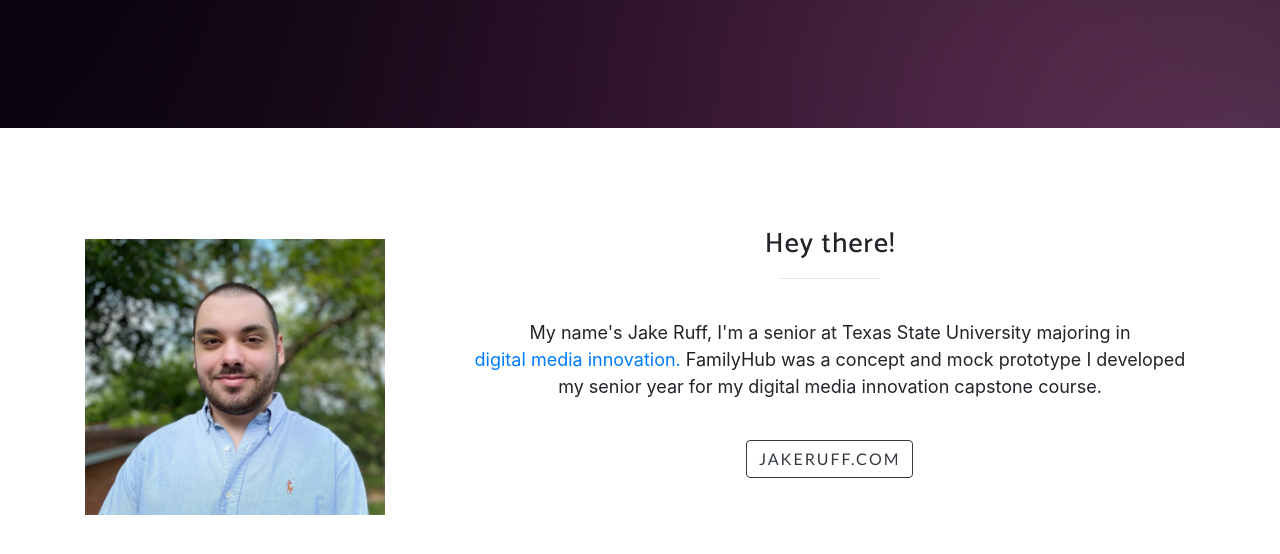
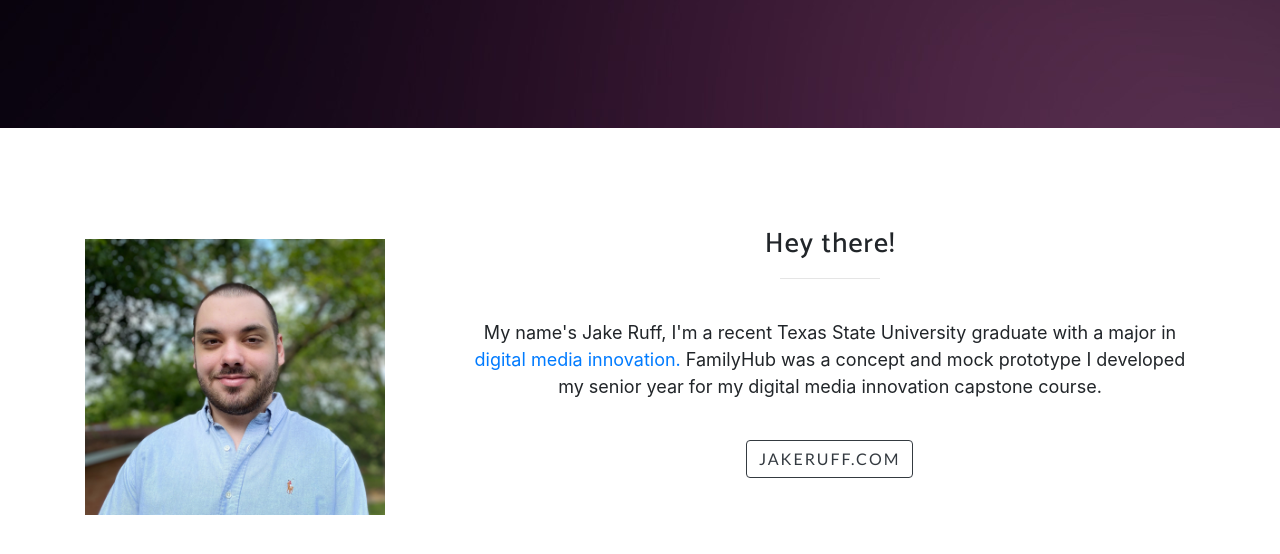
Before and after one commit to JakeRuff/FamilyHub-Prototype, a website with bundled scripts: page index.html in a window 1280 px wide. Shown: the part 9222-9776 px from the top of the page. Built offline with nearby package versions, Linux system fonts and the light colour scheme; a web font is replaced by a local one.

Commit message:
updated footer
changed senior @ TxState to recent graduate

```diff
--- a/index.html
+++ b/index.html
@@ -424,7 +424,7 @@
           <div class="section-heading text-center">
             <h3>Hey there!</h3>
             <hr></br>
-            <p>My name's Jake Ruff, I'm a senior at Texas State University majoring in </br> <a
+            <p>My name's Jake Ruff, I'm a recent Texas State University graduate with a major in </br> <a
                 href="https://www.masscomm.txstate.edu/degrees-programs/digital-media-innovation.html">digital media
                 innovation.</a>
               FamilyHub was a concept and mock prototype I developed my senior year for my digital media innovation
```
